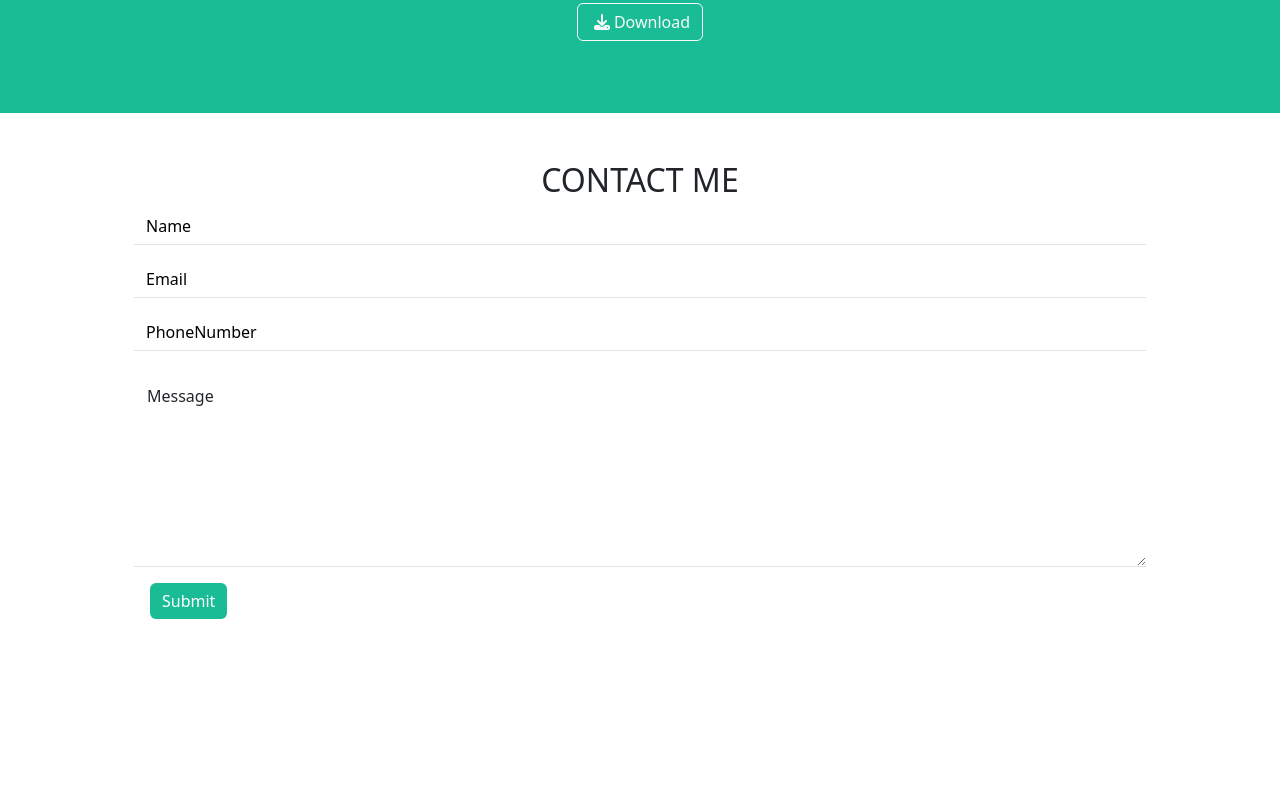
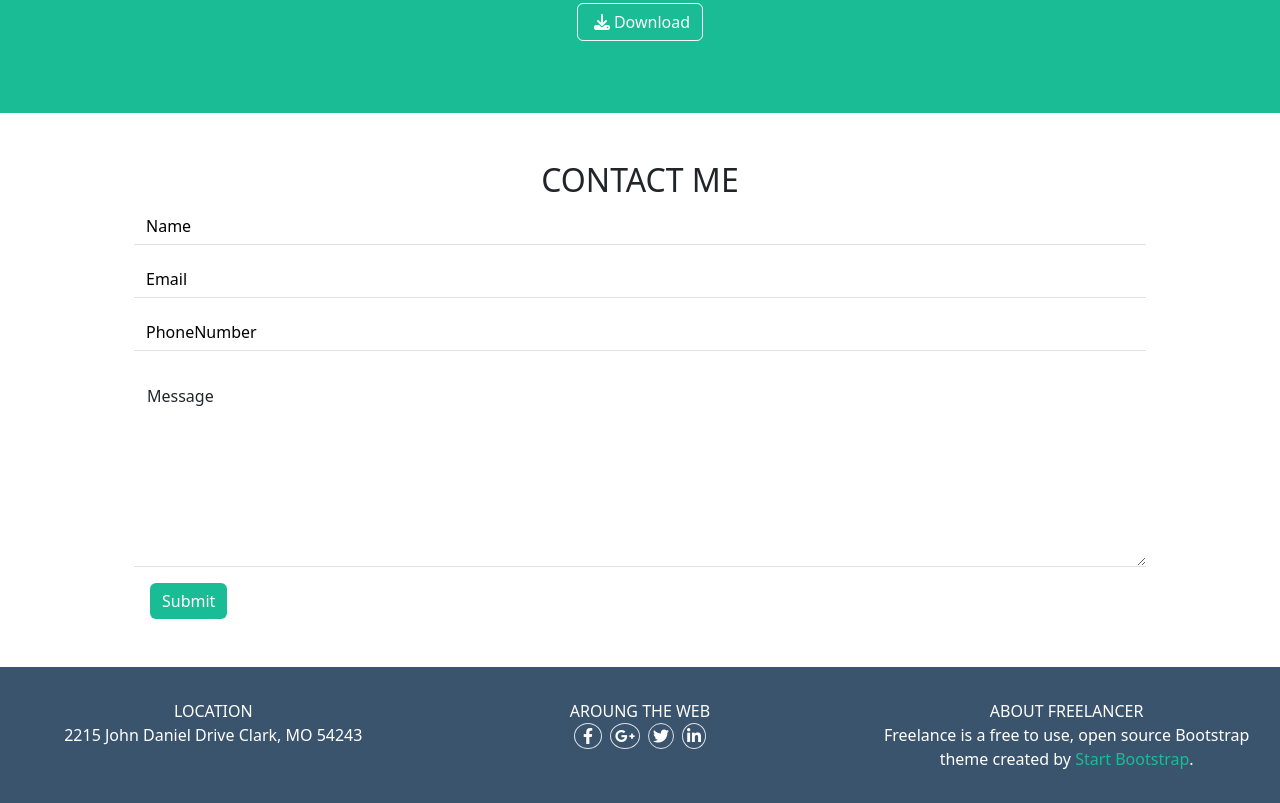
Before and after one commit to GiuliaSetti/html-css-bootstrap-freelancer, a plain HTML site: page index.html in a window 1280 px wide. Shown: the part 1735-2538 px from the top of the page. Before the commit the page ends 2402 px from the top, so only its background shows below. Drawn offline with nearby package versions, Linux system fonts and the light colour scheme.

Commit message:
bootstrap: upper footer

```diff
--- a/css/style.css
+++ b/css/style.css
@@ -45,3 +45,13 @@
     border: transparent;
     background-color: #1abc95;
 }
+
+/* footer */
+
+.text_green{
+    color: #1abc95;
+}
+
+.my_lighter_back{
+    background-color: #3a546d;
+}
--- a/index.html
+++ b/index.html
@@ -213,6 +213,71 @@
 
          <!-- /sezione CONTACT ME -->
 
+    </main>
+
+
+    <!-- /main -->
+
+
+    <!-- footer -->
+
+    <footer>
+
+        <!-- upper footer -->
+
+        <div id="my_footer" class="container-fluid text-white  text-center my_lighter_back">
+
+
+            <div class="row row-cols-lg-3 row-cols-1 py-3">
+
+                <!-- footer_left -->
+
+                <div class="col footer_left py-3">
+
+                    <div class="text-uppercase">Location</div>
+                    <div>2215 John Daniel Drive Clark, MO 54243</div>
+
+                </div>
+
+                <!-- footer_center -->
+                <div class="col footer_center py-3">
+                    <div class="text-uppercase">Aroung the web</div>
+                        <div class="d-flex justify-content-center">
+                            <!-- ////icone -->
+                            <a href="#" class="text-decoration-none text-white mx-1 px-2 border rounded-circle"><i class="fa-brands fa-facebook-f"></i></a>
+                            <a href="#" class="text-decoration-none text-white mx-1 px-1 border rounded-circle"><i class="fa-brands fa-google-plus-g"></i> </a>
+                            <a href="#" class="text-decoration-none text-white mx-1 px-1 border rounded-circle"><i class="fa-brands fa-twitter"></i></a>
+                            <a href="#" class="text-decoration-none text-white mx-1 px-1 border rounded-circle"><i class="fa-brands fa-linkedin-in"></i></a>
+
+                        </div>
+                </div>
+
+
+                <!-- footer_right -->
+                <div class="col footer_right py-3">
+
+
+
+                    <div class="text-uppercase">
+                        About Freelancer
+                    </div>
+
+
+                    <div class="row">
+                        <div class="col">
+                        Freelance is a free to use, open source Bootstrap theme created by <a href="#" class="text_green text-decoration-none">Start Bootstrap</a>.
+                        </div>
+                    </div>
+
+
+                </div>
+
+
+            </div>
+
+        </div>
+
+        <!-- /upper footer -->
 
 
 
@@ -232,20 +297,9 @@
 
 
 
+    </footer>
 
-
-
-
-
-
-
-
-
-
-    </main>
-
-
-    <!-- /main -->
+    <!-- /footer -->
 
 
 
```
